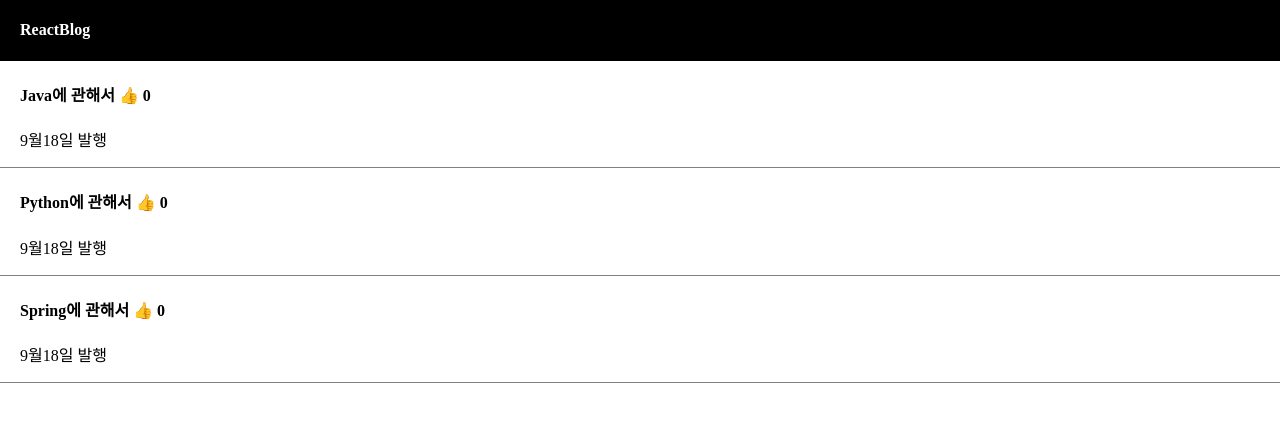
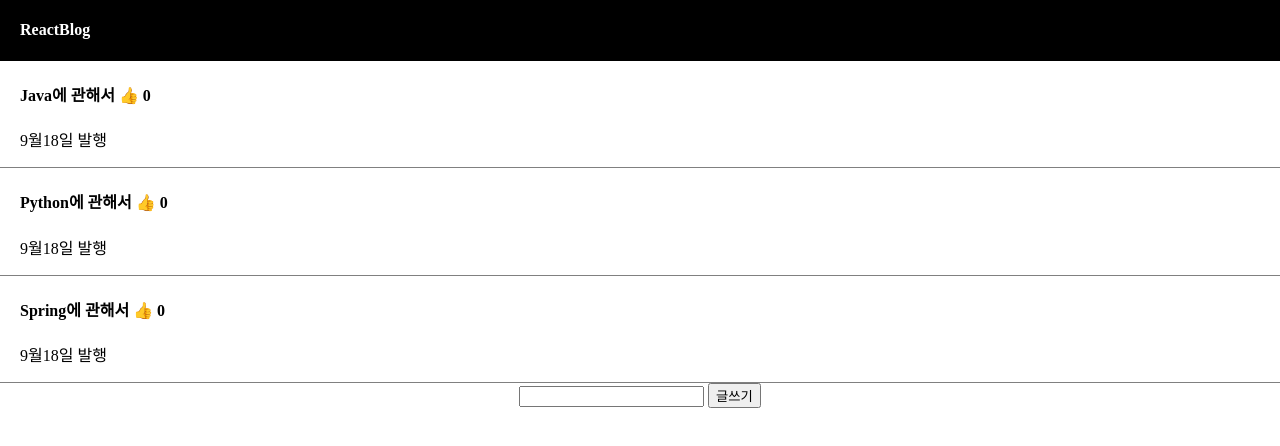
Before and after one commit to ctrl404J/ReactPractice, a React (Vite) app: page / in a window 1280 px wide. Shown: the top 446 px of the page. Built offline with nearby package versions, Linux system fonts and the light colour scheme.

Commit message:
state요소추가로 글쓰기 기능 구현

```diff
--- a/src/App.jsx
+++ b/src/App.jsx
@@ -9,6 +9,7 @@ function App() {
   let [goodCount, changeGood] = useState(Array(postTitle.length).fill(0));
   let [modalState, setModal] = useState(false);
   let [clickIndex, setClickIndex] = useState(0);
+  let [inputText, setInputValue] = useState('');
 
   return (
     <div className='App'>
@@ -34,6 +35,18 @@ function App() {
           )
         })
       }
+
+      <input type='text' onChange={(e)=>{
+        setInputValue(e.target.value);
+      }}></input> <button onClick={()=>{
+        let copy = [...postTitle];
+        copy.push(inputText);
+        changeTitle(copy);
+        let copy2 = [...goodCount];
+        copy2.push(0);
+        changeGood(copy2);
+      }}>글쓰기</button>
+
       {
         modalState == true ? <Modal postTitle={postTitle} changeTitle={changeTitle} clickIndex={clickIndex}/> : null
       }
```
